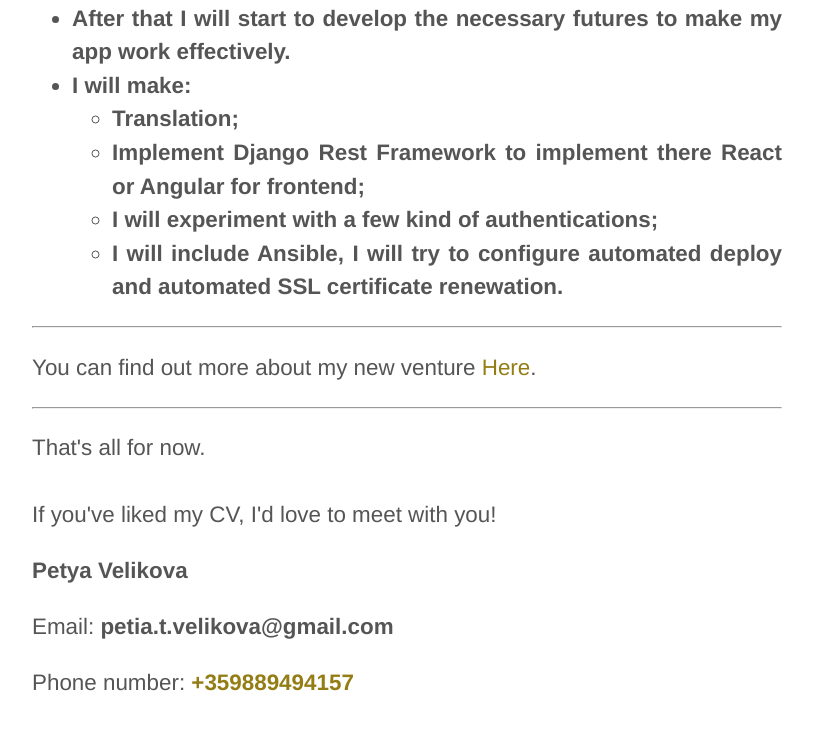
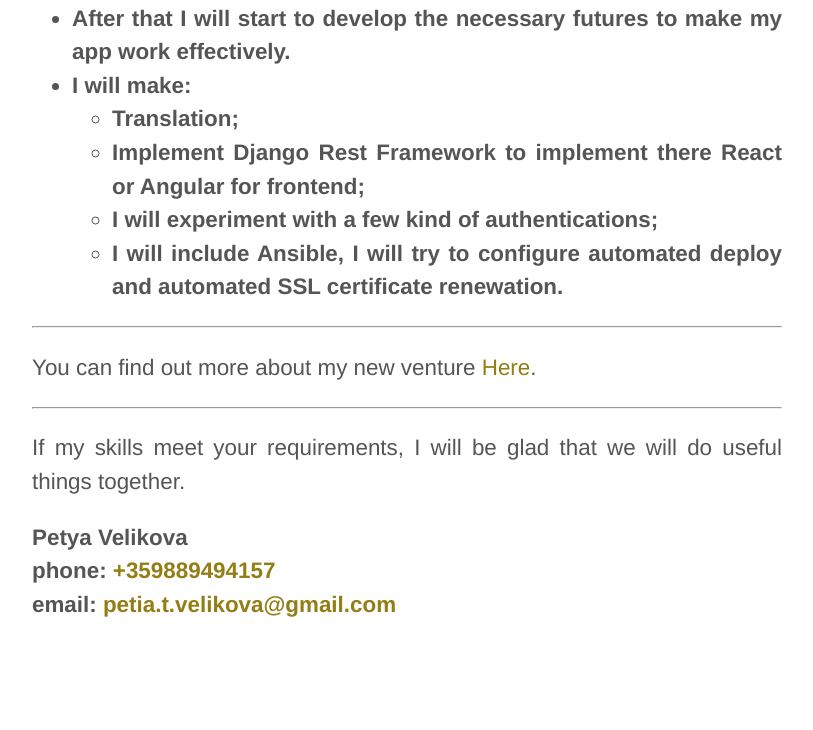
Before and after one commit to scallopy/scallopy.github.io, a plain HTML site: page index.html in a window 1280 px wide. Shown: the part 2749-3479 px from the top of the page, without its empty margins (233-1046 px from the left). Drawn offline with Linux system fonts and the light colour scheme.

Commit message:
Update CV

```diff
--- a/index.html
+++ b/index.html
@@ -109,20 +109,21 @@
     <hr />
 
     <p>
-    That's all for now.<br/><br/>
-    If you've liked my CV, I'd love to meet with you!
+    If my skills meet your requirements, I will be glad that we will do useful things together.
     </p>
 
+    <p>
+
+    </p>
     <p stayle="font-size: 1em; line-height: 1;">
     <strong>Petya Velikova</strong>
-    </p>
-
-    <p stayle="font-size: 1em; line-height: 1;">
-    Email: <strong>petia.t.velikova@gmail.com</strong>
-    </p>
-
-    <p stayle="font-size: 1em; line-height: 1;">
-    Phone number: <a class="quick-call" href="tel:+359889494157"><strong>+359889494157</strong>
+    <br>
+    <b>phone: </b>
+    <a class="quick-call" href="tel:+359889494157"><strong>+359889494157</strong></a>
+    <br>
+    <b>email: </b>
+    <a href="mailto:petia.t.velikova@gmail.com">
+    <strong>petia.t.velikova@gmail.com</strong></a>
     </p>
 
   </body>
```
